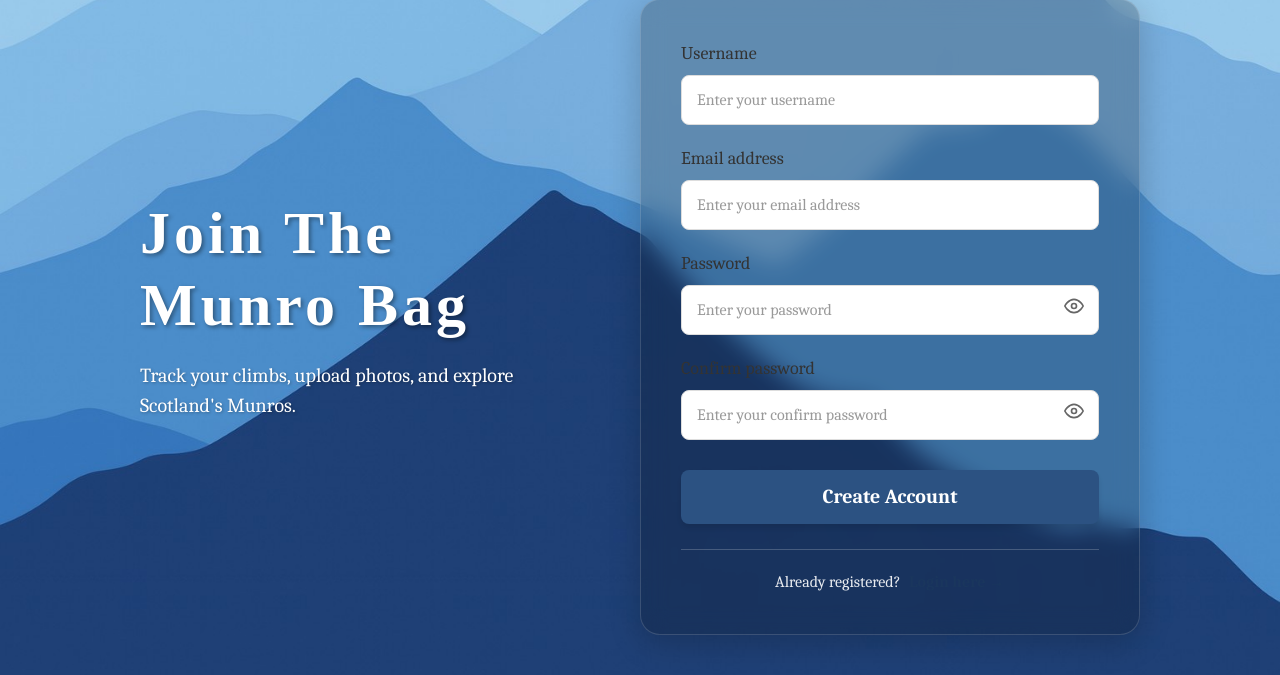
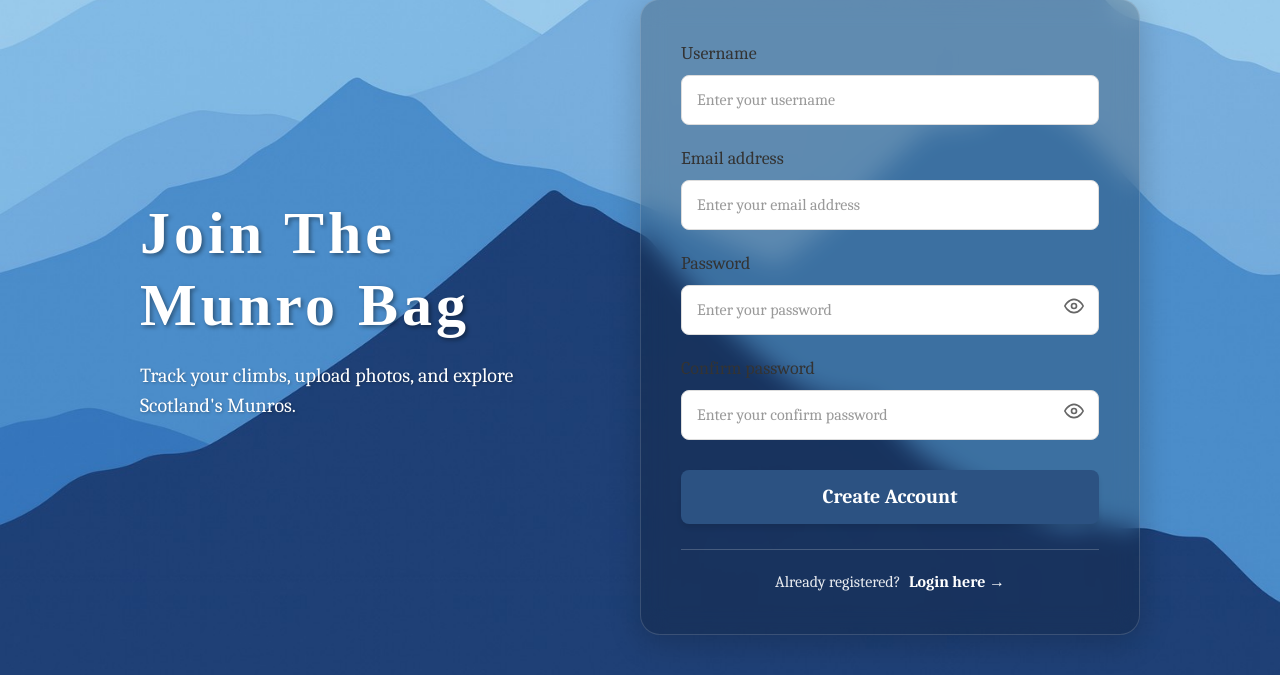
Before and after one commit to nrose19/the_munro_bag, a Django app: template templates/registration/registration_form.html in a window 1280 px wide. Shown: the part 151-826 px from the top of the page. Run offline with Django 3.2, Linux system fonts and the light colour scheme; the template is opened without the code that fills it: values that come from a table or form of the project are taken from there, others are empty; the visitor is signed in with stand-in values (Sample User, id 1); some libraries are stand-ins or nearby versions; some web fonts are replaced.

Commit message:
Optimise the UI of the login and registration pages，remove the media file

```diff
--- a/munrobag/settings.py
+++ b/munrobag/settings.py
@@ -147,7 +147,7 @@ USE_TZ = True
 # Static files (CSS, JavaScript, Images)
 # https://docs.djangoproject.com/en/2.1/howto/static-files/
 
-STATIC_ROOT = STATIC_DIR
+# STATIC_ROOT = STATIC_DIR
 STATIC_URL = '/static/'
 # STATIC_ROOT = STATIC_DIR
 MEDIA_ROOT = MEDIA_DIR
--- a/templates/registration/login.html
+++ b/templates/registration/login.html
@@ -41,7 +41,7 @@
             <div style="margin-top: 25px; text-align: center; border-top: 1px solid rgba(255,255,255,0.2); padding-top: 20px;">
                 <p style="color: #333333; font-family: var(--small-font); font-size: 16px; margin: 0;">
                     Don't have an account?
-                    <a href="{% url 'registration_register' %}" class="login-link-highlight" style="color: var(--dark-blue); font-weight: bold; text-decoration: none; margin-left: 5px; transition: all 0.3s ease;">Register here &rarr;</a>
+                    <a href="{% url 'registration_register' %}" class="login-link-highlight" style="color: white; font-weight: bold; text-decoration: none; margin-left: 5px; transition: all 0.3s ease;">Register here &rarr;</a>
                 </p>
             </div>
         </div>
--- a/templates/registration/registration_form.html
+++ b/templates/registration/registration_form.html
@@ -57,7 +57,7 @@
             <div style="margin-top: 25px; text-align: center; border-top: 1px solid rgba(255,255,255,0.2); padding-top: 20px;">
                 <p style="color: #333333; font-family: var(--small-font); font-size: 16px; margin: 0;">
                     Already registered?
-                    <a href="{% url 'login' %}" class="login-link-highlight" style="color: var(--dark-blue); font-weight: bold; text-decoration: none; margin-left: 5px; transition: all 0.3s ease;">Login here &rarr;</a>
+                    <a href="{% url 'login' %}" class="login-link-highlight" style="color: white; font-weight: bold; text-decoration: none; margin-left: 5px; transition: all 0.3s ease;">Login here &rarr;</a>
                 </p>
             </div>
         </div>
```
Also changed, not shown: 1 other file.
